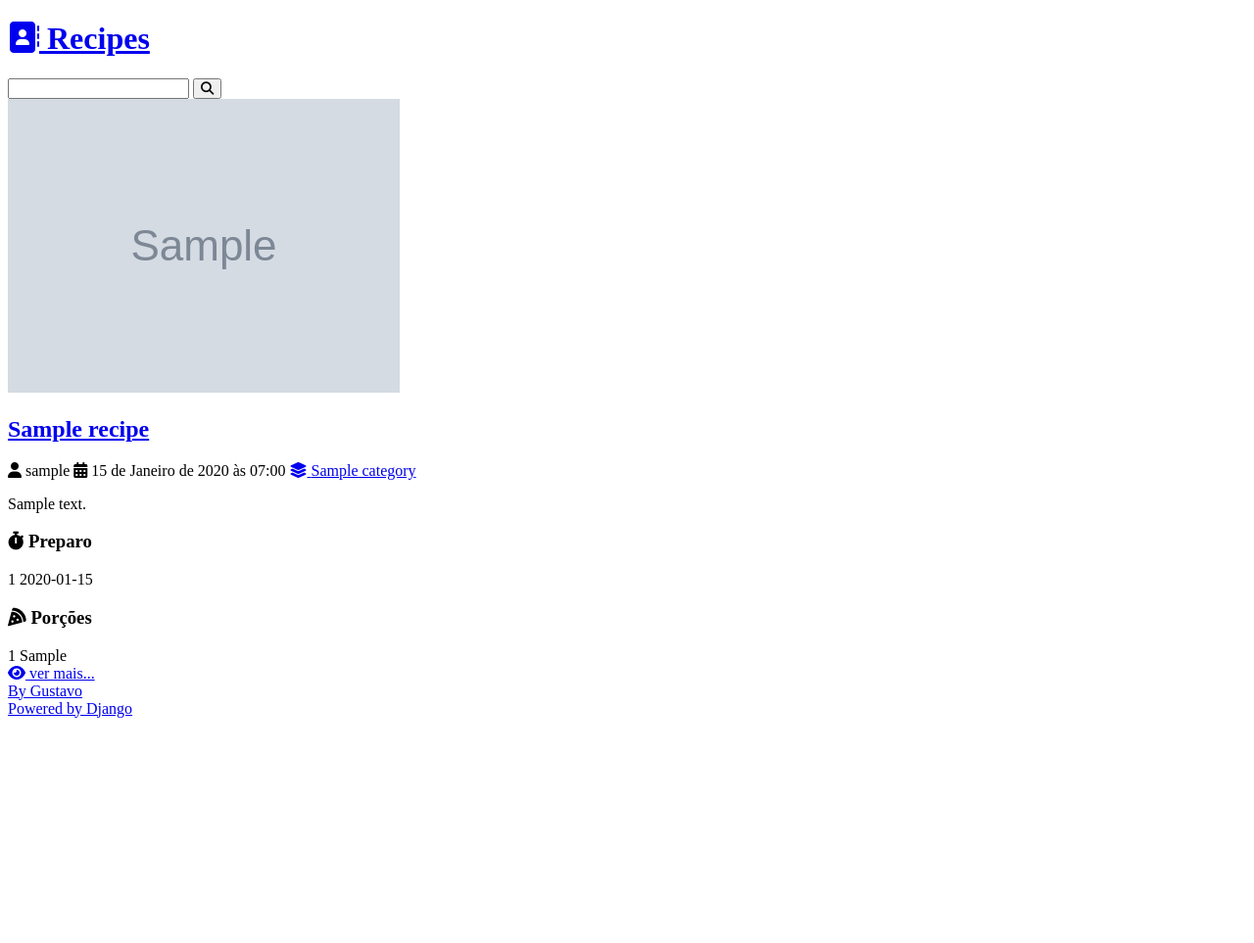
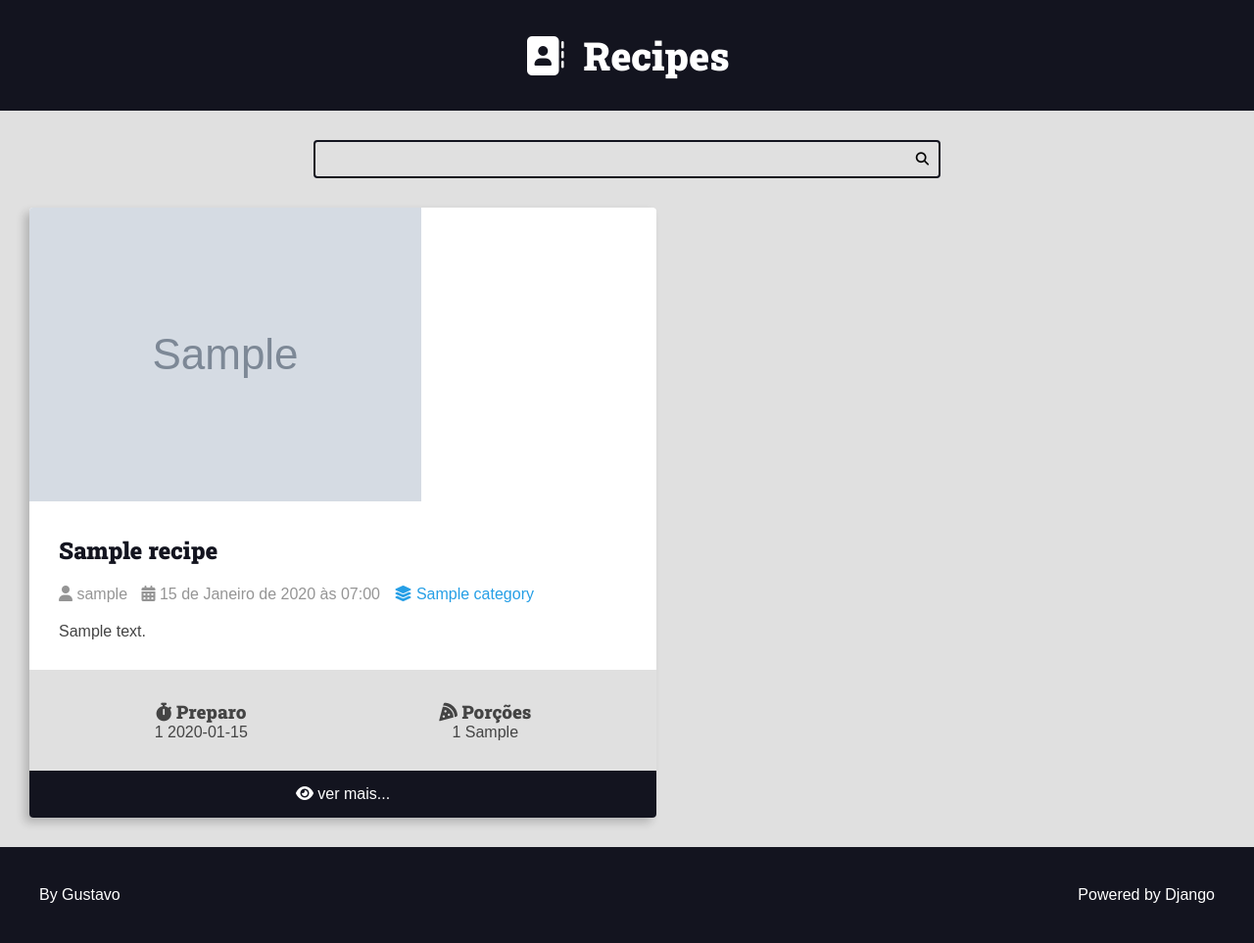
Before and after one commit to gustavo-it/curso-django-projeto1, a Django app: page / in a window 1280 px wide. Shown: the whole page at 98% size. Before the commit the page ends 733 px from the top, so only its background shows below. Run offline with Django 4.2, Linux system fonts and the light colour scheme; tables that the repository leaves empty hold one stand-in row (values such as "Sample post"); grey boxes marked "Sample" are stand-in pictures.

Commit message:
Reorganizando os arquivos da aplicação

```diff
--- a/authors/views.py
+++ b/authors/views.py
@@ -1,6 +1,7 @@
 from django.contrib import messages
 from django.http import Http404
 from django.shortcuts import redirect, render
+from django.urls import reverse
 
 from .forms import RegisterForm
 
@@ -13,6 +14,7 @@ def register_view(request):
                   'authors/pages/register_view.html',
                   context={
                       "form": form,
+                      "form_action": reverse("authors:create")
                   })
 
 
--- /dev/null
+++ b/base_static/global/css/styles.css
@@ -0,0 +1,490 @@
+:root {
+    --color-primary: #269fe6;
+    --color-primary-hover: #2086c2;
+    --color-primary-dark: #13141f;
+    --color-primary-dark-hover: #212336;
+    --color-primary-light: #d4ecfa;
+    --color-primary-light-hover: #bdd8e7;
+
+    --color-white: #fff;
+    --color-black: #000;
+
+    --color-dark-text: #444;
+    --color-info-light: #cce5ff;
+    --color-debug-light: #cce5ff;
+    --color-success-light: #d4edda;
+    --color-alert-light: #fff3cd;
+    --color-warning-light: #fff3cd;
+    --color-error-light: #f8d7da;
+
+    --color-info-dark: #4d86c4;
+    --color-debug-dark: #4d86c4;
+    --color-success-dark: #4a9c5d;
+    --color-alert-dark: #927f40;
+    --color-warning-dark: #927f40;
+    --color-error-dark: #da525d;
+
+    --color-gray-0: #f9f9f9;
+    --color-gray-1: #e0e0e0;
+    --color-gray-2: #c7c7c7;
+    --color-gray-3: #aeaeae;
+    --color-gray-4: #959595;
+    --color-gray-5: #7d7d7d;
+    --color-gray-6: #646464;
+    --color-gray-7: #4b4b4b;
+    --color-gray-8: #323232;
+    --color-gray-9: #191919;
+
+    --font-primary: sans-serif;
+    --font-headings: 'Roboto Slab', serif;
+
+    --spacing-gutter-medium: 3rem;
+    --spacing-gutter-large: 4rem;
+}
+
+* {
+    padding: 0;
+    margin: 0;
+    box-sizing: border-box;
+}
+
+html {
+    font-size: 62.5%;
+}
+
+body {
+    font-size: 1.6rem;
+    /* Equivale a 16% */
+    font-family: var(--font-primary);
+    /* tipo da fonte */
+    background: var(--color-gray-1);
+    /* fundo da nossa página */
+    color: var(--color-dark-text);
+    /* Definindo a cor do texto */
+}
+
+h1,
+h2,
+h3,
+h4,
+h5,
+h6 {
+    font-family: var(--font-headings);
+}
+
+.container {
+    max-width: 144rem;
+    margin: 0 auto;
+    padding: var(--spacing-gutter-medium);
+}
+
+.main-header-container {
+    background: var(--color-primary-dark);
+}
+
+.main-logo {
+    font-size: 4rem;
+    color: var(--color-white);
+    text-decoration: none;
+    display: flex;
+    flex-flow: row nowrap;
+    align-items: center;
+    justify-content: center;
+    width: fit-content;
+    /* O tamanho dessa div será do tamanho do conteúdo */
+    margin: 0 auto;
+    /* Alinhando o elemento ao centro */
+}
+
+.main-logo-icon {
+    margin-right: 2rem;
+}
+
+.search-form {
+    border: .2rem solid var(--color-primary-dark);
+    /* Adicionando uma borda */
+    max-width: 64rem;
+    margin: 0 auto;
+    border-radius: .4rem;
+    /* Arredondar os cantos do elemento */
+    position: relative;
+    transition: all 300ms ease-in-out;
+    /*
+    Fazendo com que a transição do efeito que colocamos caso a área do search
+    esteja em foco, aconteça um pouco mais devagar.
+    */
+}
+
+.search-input,
+.search-button {
+    border: none;
+    background: none;
+    outline: none;
+    /* Remove o 'efeito' quando esta área estiver focada. */
+    padding: 1rem;
+    transition: all 300ms ease-in-out;
+    /*
+    Fazendo com que a transição do efeito que colocamos caso a área do search
+    esteja em foco, aconteça um pouco mais devagar.
+    */
+}
+
+.search-input {
+    width: 100%;
+    padding-right: 3rem;
+}
+
+.search-button {
+    position: absolute;
+    top: 0;
+    right: 0;
+}
+
+.search-button:focus {
+    outline: 1px var(--color-primary);
+    background: rgba(0, 0, 0, .05);
+    /* Exibindo melhor ao usuário quando o botão search estiver selecionado */
+}
+
+.search-form:focus-within {
+    /* Caso o elemento esteja em foco (com o cursor do mouse em cima)
+       a borda será alterada.
+    */
+    border-color: var(--color-primary);
+    background: var(--color-white);
+}
+
+.search-form:focus-within .search-button {
+    /* Caso o elemento esteja em foco (com o cursor do mouse em cima)
+       a cor do botão será alterado.
+    */
+    border-color: var(--color-primary);
+}
+
+.main-content {
+    /* Esta estilização vai servir para quando eu quiser mexer
+    no elemento main e na div. */
+    padding-top: 0;
+
+}
+
+.main-content-list {
+    /* Criando a grid */
+    display: grid;
+    grid-template-columns: repeat(auto-fit, minmax(340px, 1fr));
+    /* Fazendo com que os elementos fiquem responsivos.
+    repeat -> eu quero que ele repita e estou definindo o tamanho mínimo (minmax)
+    de 340px ou 1 fragmento inteiro (1fr) se não couber. */
+    gap: var(--spacing-gutter-medium);
+    /* Adicionando um espaço entre os elementos */
+}
+
+.recipe {
+    /* Recipe principal, pai das outras divs com recipe */
+    background: var(--color-white);
+    box-shadow: -5px 5px 10px rgba(0, 0, 0, .2);
+    /* Definindo a sombra do nosso card */
+    transition: all 300ms ease-in-out;
+    /* Definindo o efeito de transição do card */
+    transform: scale(1);
+    /* Scale define o tamanho do elemento. scale(1) não altera o tamanho do elemento
+    em nosso caso, precisamos para fazer o efeito do elemento crescer quando o mouse passar em cima dele. */
+    border-radius: .4rem;
+    /* Deixando as bordas arredondadas */
+    overflow: hidden;
+    /* Com essa propriedade, tudo que passar do elemento, no caso a div, não será exibido */
+}
+
+.recipe img {
+    max-width: 100%;
+    /* Definindo que a imagem ocupe 100% da div */
+}
+
+.recipe-list-item {
+    max-width: 64rem;
+    /* Definindo o tamanho do card de receita */
+    height: fit-content;
+    /* deixando o tamanho da div seja de acordo com o tamanho do conteúdo.  */
+}
+
+.recipe-list-item:hover {
+    transform: scale(1.02);
+    box-shadow: -8px 8px 18px rgba(0, 0, 0, .25);
+}
+
+.recipe-title-container {
+    padding: var(--spacing-gutter-medium);
+    /* Definindo o espaçamento do titulo para os outros elementos */
+    padding-bottom: 2rem;
+    /* Dividindo por 2 o valor da minha variável */
+}
+
+.recipe-title-container a {
+    text-decoration: none;
+    color: var(--color-primary-dark);
+}
+
+.recipe-author {
+    padding: 0 var(--spacing-gutter-medium);
+    /* não estamos colocando padding em cima e em baixo */
+}
+
+.recipe-content {
+    padding: var(--spacing-gutter-medium);
+    /* Colocando espaço no texto principal do card */
+    padding-top: 2rem;
+}
+
+.recipe-author-item {
+    color: var(--color-gray-4);
+    margin-right: 1rem;
+}
+
+.recipe-author a {
+    color: var(--color-primary);
+    /* Configurando a cor padrão do nosso elemento */
+    transition: all 300ms ease-in-out;
+    /* Efeito de transição */
+    text-decoration: none;
+    /* Removendo o sublinhado */
+}
+
+.recipe-author a:hover {
+    color: var(--color-primary-dark);
+    /* Configurando para alterar a cor assim que o usuário passar o mouse
+    nos links que estiverem dentro desta div. */
+}
+
+.recipe-meta-container {
+    display: flex;
+    /* fazendo com que os elementos fiquem alinhados lado a lado */
+    flex-flow: row wrap;
+    /* Coloca o conteúdo em linha
+    Caso não caiba, o elemento será jogado para baixo, não deixando em coluna */
+    padding: var(--spacing-gutter-medium);
+    background: var(--color-gray-1);
+}
+
+.recipe-meta {
+    /* Responsável pelos ícones e quantidades de porções e tempo */
+    display: flex;
+    flex-flow: column nowrap;
+    /* deixa os elementos em coluna nowrap = sem quebras de linha */
+    flex-shrink: 1;
+    /* define a proporção com que um item deve encolher caso seja necessário */
+    flex-grow: 1;
+    /* define a proporção com que um item deve crescer caso seja necessário */
+    text-align: center;
+    /* alinhando os elementos ao centro */
+}
+
+.recipe-meta-tile {
+    /* Responsável pela informação preparo e porções */
+    font-size: 1.6rem;
+}
+
+.recipe-footer a {
+    /* Fazendo alterações no ícone do 'ver mais' */
+    background: var(--color-primary-dark);
+    display: block;
+    /* com disply block, podemos utilizar o text-align center. */
+    color: var(--color-white);
+    /* Cor do texto */
+    text-decoration: none;
+    /* Sem o sublinhado do link */
+    text-align: center;
+    padding: 1.5rem var(--spacing-gutter-medium);
+    transition: all 300ms ease-in-out;
+    /* Adicionando o efeito de transição ao botão ver mais */
+}
+
+.recipe-footer a:hover {
+    filter: brightness(2);
+    /* Adicionando um efeito de brilho, quando o usuário passa o mouse por cima do botão */
+}
+
+.main-content-detail .recipe-list-item {
+    /* estamos sobrescrevendo a estilização do recipe-list-item
+    somente quando ele for filho de uma div main-content-detail */
+    max-width: 84rem;
+    /* Alterando a largura */
+    margin: 0 auto;
+}
+
+.main-content-detail .recipe-list-item:hover {
+    /* Estamos sobrescrevendo o efeito que aplicamos, somente se este for filho
+    de uma div main-content-detail */
+    transform: scale(1);
+    box-shadow: -5px 5px 15px rgba(0, 0, 0, .2);
+    /* Removendo os efeitos que aplicamos anteriormente */
+}
+
+.preparation-steps {
+    padding: var(--spacing-gutter-medium);
+}
+
+.main-footer {
+    /* Estilizando o footer */
+    display: flex;
+    align-items: center;
+    justify-content: space-between;
+    /* com space-between, o primeiro elemento é deslocado para o inicio do eixo principal
+    e o último é deslocado para o final.
+    justify-content, é utilizado para descrever o alinhamento do container flex */
+    background: var(--color-primary-dark);
+    color: var(--color-white);
+    padding: var(--spacing-gutter-large);
+}
+
+.main-footer a {
+    color: var(--color-white);
+    text-decoration: none;
+    transition: all 300ms ease-in-out;
+}
+
+.main-footer a:hover {
+    /* fazendo com que a tag link fique mais escura quando passar o mouse por cima */
+    filter: brightness(.8);
+}
+
+.preparation-steps h1,
+.preparation-steps h2,
+.preparation-steps h3,
+.preparation-steps h4,
+.preparation-steps h5,
+.preparation-steps h6,
+.preparation-steps p,
+.preparation-steps pre {
+    margin: 2rem 0;
+}
+
+.preparation-steps ol,
+.preparation-steps ul {
+    margin: 2rem;
+    padding: 0 2rem;
+}
+
+.pagination-content {
+    display: flex;
+    flex-flow: row wrap;
+    /* Organiza os elementos em linha permitindo jogar o elemento para outra linha, caso necessário */
+    gap: 1rem 0.5rem;
+    /* Espaçamento entre linhas e colunas */
+}
+
+.pagination .page-item {
+    background: var(--color-gray-3);
+    padding: 0.5rem 1rem;
+}
+
+.pagination .page-link {
+    text-decoration: none;
+    background: var(--color-primary);
+    color: var(--color-white);
+}
+
+.pagination .page-current {
+    background: var(--color-primary-dark);
+}
+
+/* Forms */
+.form-content {
+    max-width: 64rem;
+    margin: 0 auto;
+    margin-bottom: var(--spacing-gutter-medium);
+}
+
+.form-content label,
+.form-content .help-text,
+.errorlist {
+    display: block;
+    margin: 0.5rem 0;
+    font-size: 1.4rem;
+    list-style-type: none;
+}
+
+.errorlist {
+    color: var(--color-error-dark);
+}
+
+.form-content input {
+    width: 100%;
+    padding: 1rem;
+    border-radius: .4rem;
+    border: 1px solid var(--color-primary-dark)
+}
+
+.form-content-grid {
+    display: grid;
+    grid-template-columns: repeat(auto-fit, minmax(30rem, 1fr));
+    gap: calc(var(--spacing-gutter-medium) / 2) var(--spacing-gutter-medium);
+    /* O espaçamento de cima e baixo usamos a função calc e nas laterais deixamos padrão */
+}
+
+.form-content button {
+    padding: 1rem 2rem;
+    border: none;
+    background: var(--color-primary-dark);
+    color: var(--color-white);
+}
+
+/* Messages */
+.messages-container {
+    display: flex;
+    flex-flow: column nowrap;
+    gap: calc(var(--spacing-gutter-medium) / 2);
+}
+
+.message {
+    padding: 1rem;
+    border-radius: 4px;
+    border: 1px solid var(--color-dark-text);
+    background: var(--color-gray-2);
+    color: var(--color-dark-text);
+  }
+
+  .message-error {
+    border: 1px solid var(--color-error-dark);
+    background: var(--color-error-light);
+    color: var(--color-error-dark);
+  }
+
+  .message-success {
+    border: 1px solid var(--color-success-dark);
+    background: var(--color-success-light);
+    color: var(--color-success-dark);
+  }
+
+  .message-warning {
+    border: 1px solid var(--color-warning-dark);
+    background: var(--color-warning-light);
+    color: var(--color-warning-dark);
+  }
+
+  .message-alert {
+    border: 1px solid var(--color-alert-dark);
+    background: var(--color-alert-light);
+    color: var(--color-alert-dark);
+  }
+
+  .message-info {
+    border: 1px solid var(--color-info-dark);
+    background: var(--color-info-light);
+    color: var(--color-info-dark);
+  }
+
+  .message-debug {
+    border: 1px solid var(--color-debug-dark);
+    background: var(--color-debug-light);
+    color: var(--color-debug-dark);
+  }
+
+.center {
+    text-align: center;
+}
+
+@media (max-width: 600px ) {
+    .main-content-list, .form-content-grid {
+        grid-template-columns: repeat(auto-fit, minmax(100%, 1fr));
+    }
+}
--- a/base_templates/global/base.html
+++ b/base_templates/global/base.html
@@ -3,18 +3,18 @@
 
 <head>
 
-{% include 'recipes/partials/head.html' %}
+{% include 'global/partials/head.html' %}
 <title>{% block title %}{% endblock title %} Recipes</title>
 </head>
 
 <body>
-    {% include 'recipes/partials/header.html' %}
-    {% include 'recipes/partials/search.html' %}
+    {% include 'global/partials/header.html' %}
+    {% include 'global/partials/search.html' %}
 
     <main class="main-content-container">
         {% block content %}{% endblock content %}
-        {% include 'recipes/partials/pagination.html' %}
+        {% include 'global/partials/pagination.html' %}
     </main>
-    {% include 'recipes/partials/footer.html' %}
+    {% include 'global/partials/footer.html' %}
 </body>
 </html>
--- a/recipes/templates/recipes/partials/head.html
+++ b/base_templates/global/partials/head.html
@@ -18,4 +18,4 @@
     <link rel="preconnect" href="https://fonts.googleapis.com">
     <link rel="preconnect" href="https://fonts.gstatic.com" crossorigin>
     <link href="https://fonts.googleapis.com/css2?family=Roboto+Slab:wght@900&display=swap" rel="stylesheet">
-    <link rel="stylesheet" href="{% static 'recipes/css/styles.css' %}">
+    <link rel="stylesheet" href="{% static 'global/css/styles.css' %}">
--- a/recipes/templates/recipes/pages/home.html
+++ b/recipes/templates/recipes/pages/home.html
@@ -1,7 +1,7 @@
 {% extends 'global/base.html' %}
 {% block title %}Home │ {% endblock title %}
 {% block content %}
-{% include "recipes/partials/messages.html" %}
+{% include "global/partials/messages.html" %}
     <div class="main-content main-content-list container">
         {% for recipe in recipes %}
             {% include 'recipes/partials/recipe.html' %}
```
Also changed, not shown: authors/forms.py (+6 -4 lines), authors/templates/authors/pages/register_view.html (+6 -32 lines), authors/test/test_author_register_form.py (+4 -6 lines), base_templates/global/partials/form.html (added, +35 -0 lines), base_static/global/css/global-style.css (renamed from base_static/global/styles.css), base_templates/global/partials/footer.html (renamed from recipes/templates/recipes/partials/footer.html), base_templates/global/partials/header.html (renamed from recipes/templates/recipes/partials/header.html), base_templates/global/partials/messages.html (renamed from recipes/templates/recipes/partials/messages.html), base_templates/global/partials/pagination.html (renamed from recipes/templates/recipes/partials/pagination.html), base_templates/global/partials/search.html (renamed from recipes/templates/recipes/partials/search.html).
